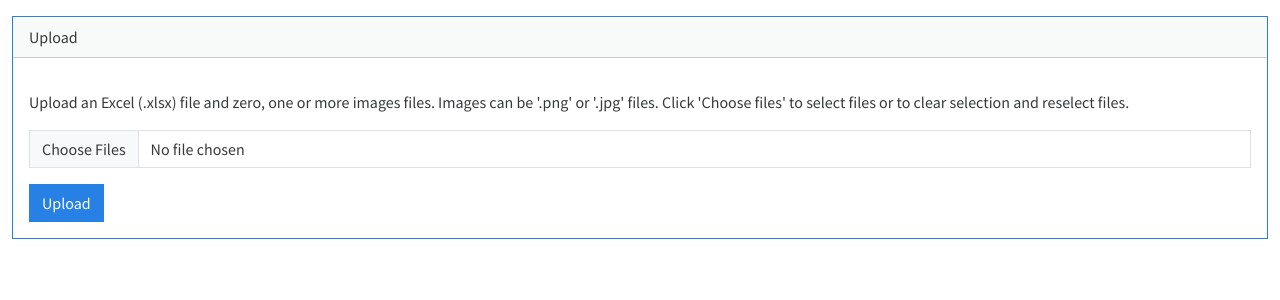
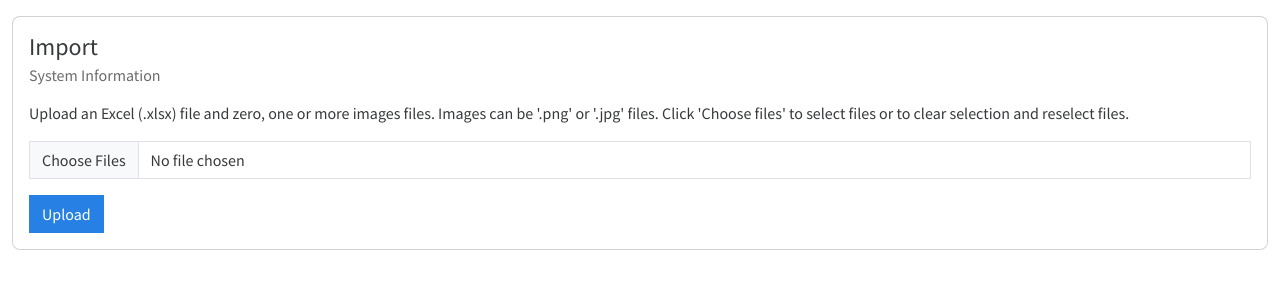
Before and after one commit to data4knowledge/study_definitions_workbench, a Python web app: template templates/import/import.html in a window 1280 px wide. Shown: the part 114-414 px from the top of the page. Run offline with Jinja, Linux system fonts and the light colour scheme; the template is opened without the code that fills it, so the values that code supplies are empty.

Commit message:
Refactor

```diff
--- a/templates/import/partials/file_select.html
+++ b/templates/import/partials/file_select.html
@@ -1,6 +1,7 @@
-<div class="card border-primary mb-3">
-  <div class="card-header">Upload</div>
+<div class="card rounded-3">
   <div class="card-body">
+    <h4 class="card-title">Import</h4>
+    <h6 class="card-subtitle mb-2 text-muted">System Information</h6>
     <div class="mt-3" id="form_div">
       <p>{{text}}</p>
       <form id='form' hx-encoding='multipart/form-data' hx-post='{{url}}' hx-target="#form_div" hx-swap="outerHTML">
```
